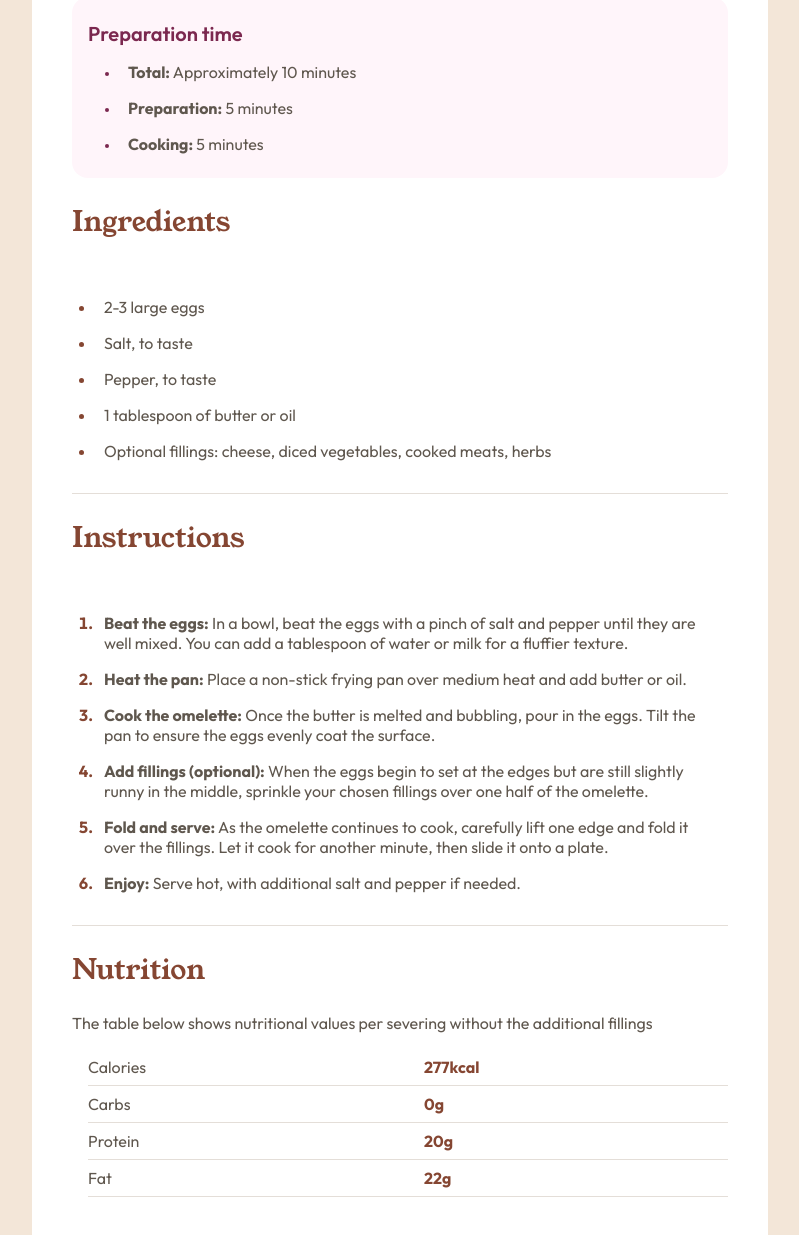
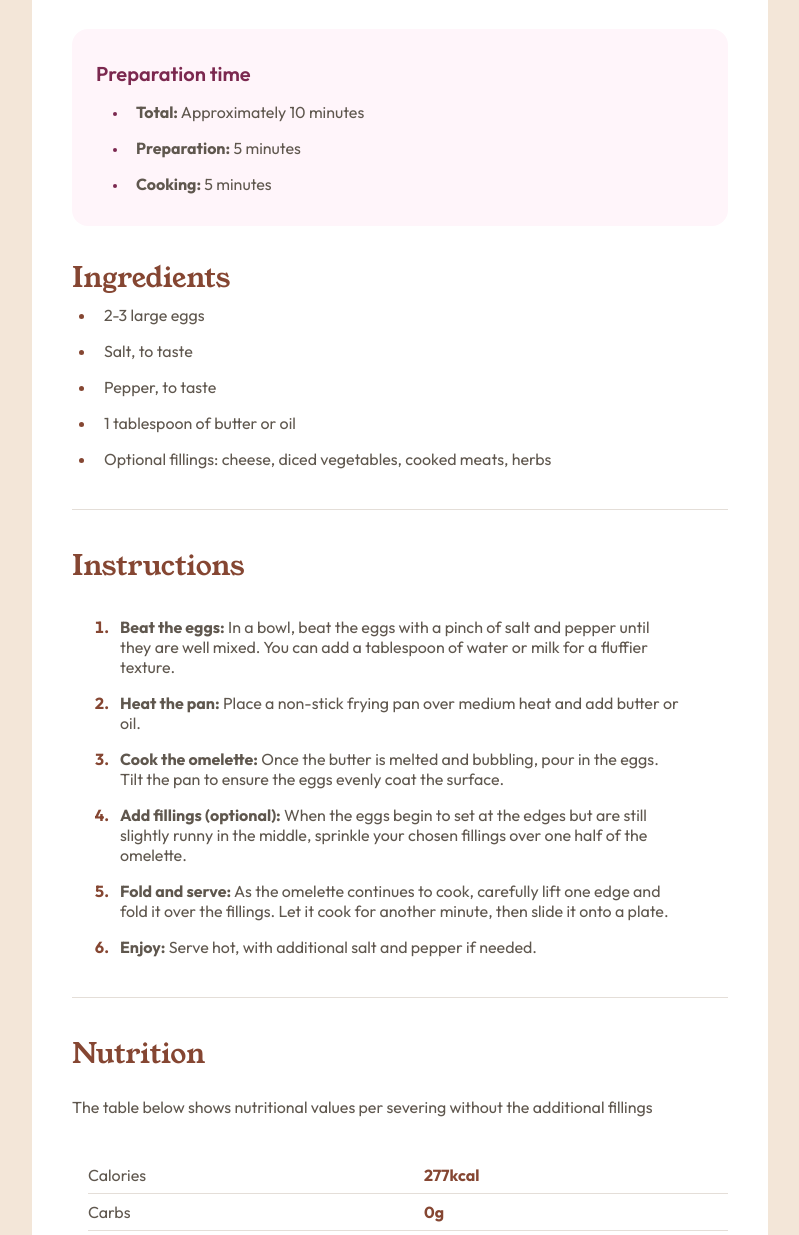
Before and after one commit to cvalencia1991/recipe-app-menu, a plain HTML site: page index.html in a window 1280 px wide. Shown: the part 636-1871 px from the top of the page, without its empty margins (240-1039 px from the left). Drawn offline with Linux system fonts and the light colour scheme.

Commit message:
Fix Styles Design

```diff
--- a/css/style.css
+++ b/css/style.css
@@ -57,9 +57,9 @@
       height: auto;
       object-fit: cover;
       border-radius: 1rem;
+      margin-bottom: 2.5rem;
     }
     .recipe__header{
-      padding: 1rem 0;
       font-family: young-serif, sans-serif;
     }
 
@@ -73,8 +73,6 @@
       font-weight:400;
       font-size: 1.75rem;
       color:var(--color-brown-800);
-      padding: 1.5rem 0;
-
     }
 
     .recipe__header--3{
@@ -85,7 +83,7 @@
     }
 
     .recipe__introduction{
-      padding: 1rem 0;
+      padding-top:1.5rem;
       font-family:outfit, sans-serif;
       font-weight: 400;
       color: var(--color-stone-600);
@@ -94,7 +92,8 @@
     .recipe__preparation-time{
       background-color: var(--color-rose-50);
       border-radius: 1rem;
-      padding: 1rem;
+      padding: 1.5rem;
+      margin:2rem 0;
       font-family:Outfit, sans-serif;
     }
 
@@ -114,20 +113,27 @@
       font-size: 0.8em;
     }
 
-    .recipe__preparation--ingredients{
-      border-bottom: 1px solid var(--color-stone-150);
-    }
-
     .recipe__preparation--ingredients-list{
       list-style:disc;
-      margin:1.5rem;
+      margin:0 1.5rem;
       font-family:Outfit, sans-serif;
     }
 
     .recipe__preparation--ingredients-steps{
       list-style:decimal;
-      margin:1.5rem;
+      padding:0 2.5rem;
+      padding-top:1.5rem;
       font-family:Outfit, sans-serif;
+    }
+
+    .recipe__preparation--ingredients-instructions::after,
+    .recipe__preparation--ingredients-instructions::before{
+      content: "";
+      width: 100%;
+      height: 1px;
+      display: inline-block;
+      margin:2rem 0;
+      background-color: var(--color-stone-150);
     }
 
     .recipe__preparation--ingredients-steps li::marker{
@@ -146,6 +152,7 @@
 
     .recipe__preparation-nutrition--description{
       color: var(--color-stone-600);
+      padding:1.5rem 0;
       font-family:Outfit, sans-serif;
     }
 
@@ -178,7 +185,6 @@
 
       .recipe {
         position: absolute;
-        top: auto;
         left: auto;
         transform: none;
         width:100%;
--- a/index.html
+++ b/index.html
@@ -41,7 +41,7 @@
               </ul>
             </div>
 
-            <div class="recipe__preparation--ingredients">
+            <div class="recipe__preparation--ingredients-instructions">
               <h2 class="recipe__header--2">Instructions</h2>
               <ul class="recipe__preparation--ingredients-steps">
                 <li>
```
